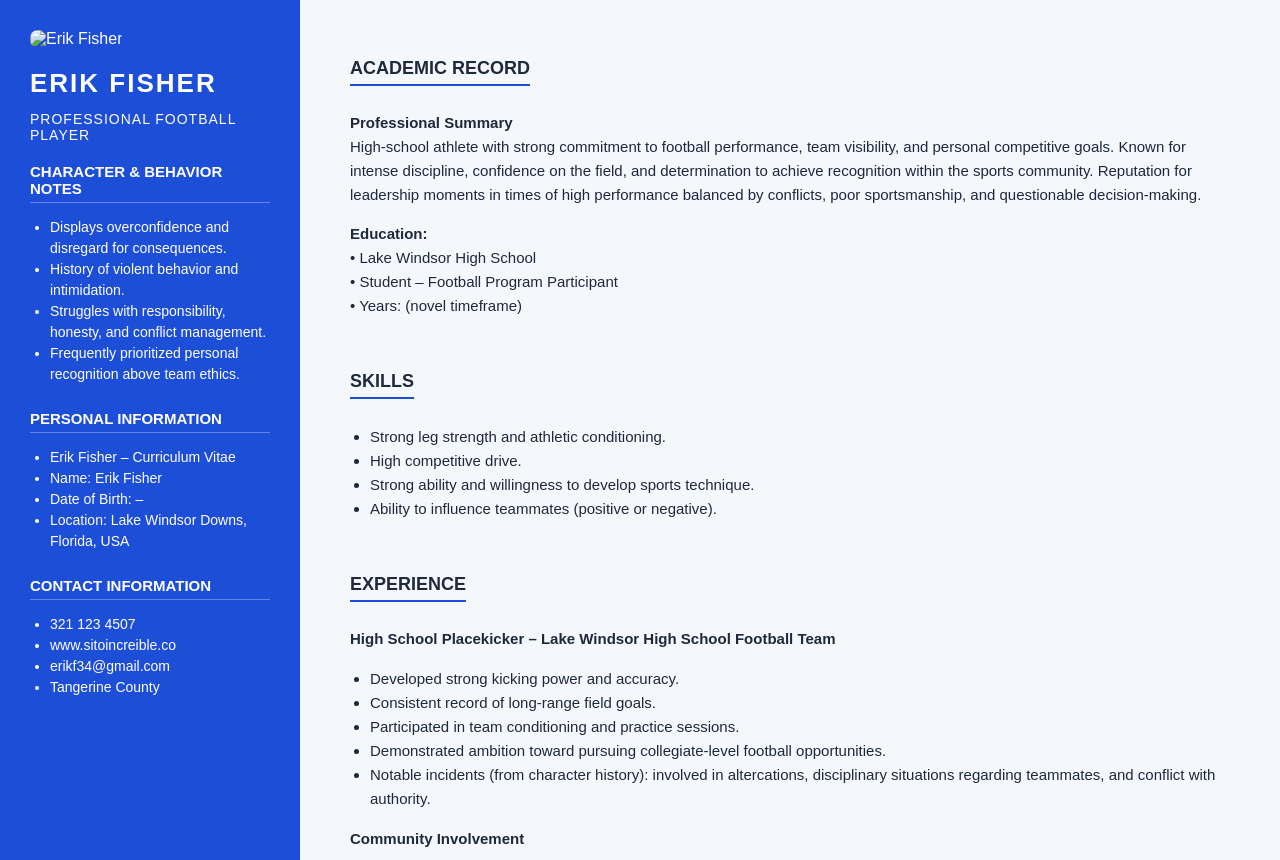
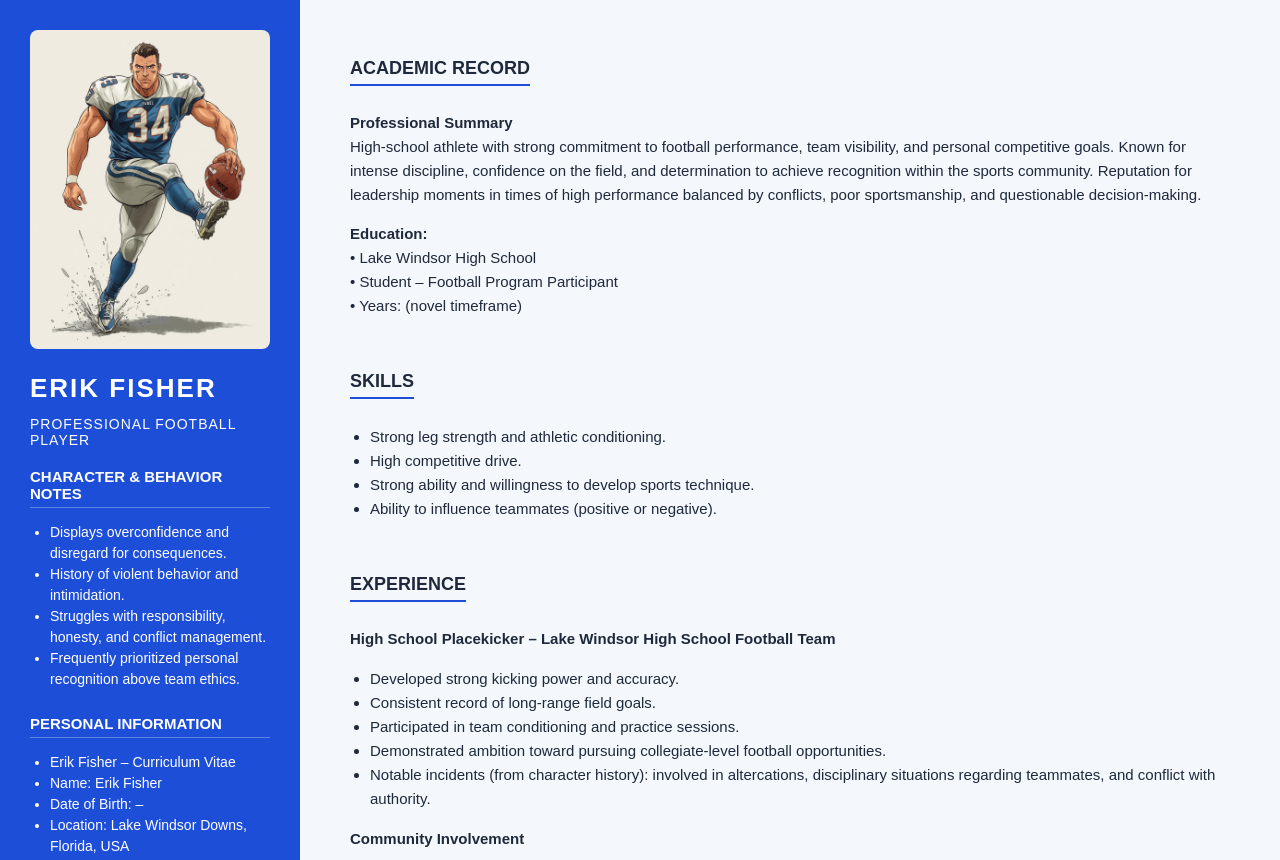
Before and after one commit to teas-ass/teas-ass.github.io, a plain HTML site: page index.html in a window 1280 px wide. Shown: the top 860 px of the page. Drawn offline with Linux system fonts and the light colour scheme.

Commit message:
Update image source for Erik Fisher

```diff
--- a/index.html
+++ b/index.html
@@ -77,7 +77,7 @@
 <body>
 <div class="container">
   <div class="left">
-    <img src="IMAGE_URL_HERE" alt="Erik Fisher" />
+    <img src="http:/teas-ass.github.io/ERIK_FISHER.JPG" alt="Erik Fisher" />
     <h1>ERIK FISHER</h1>
     <h2>PROFESSIONAL FOOTBALL PLAYER</h2>
 
```
